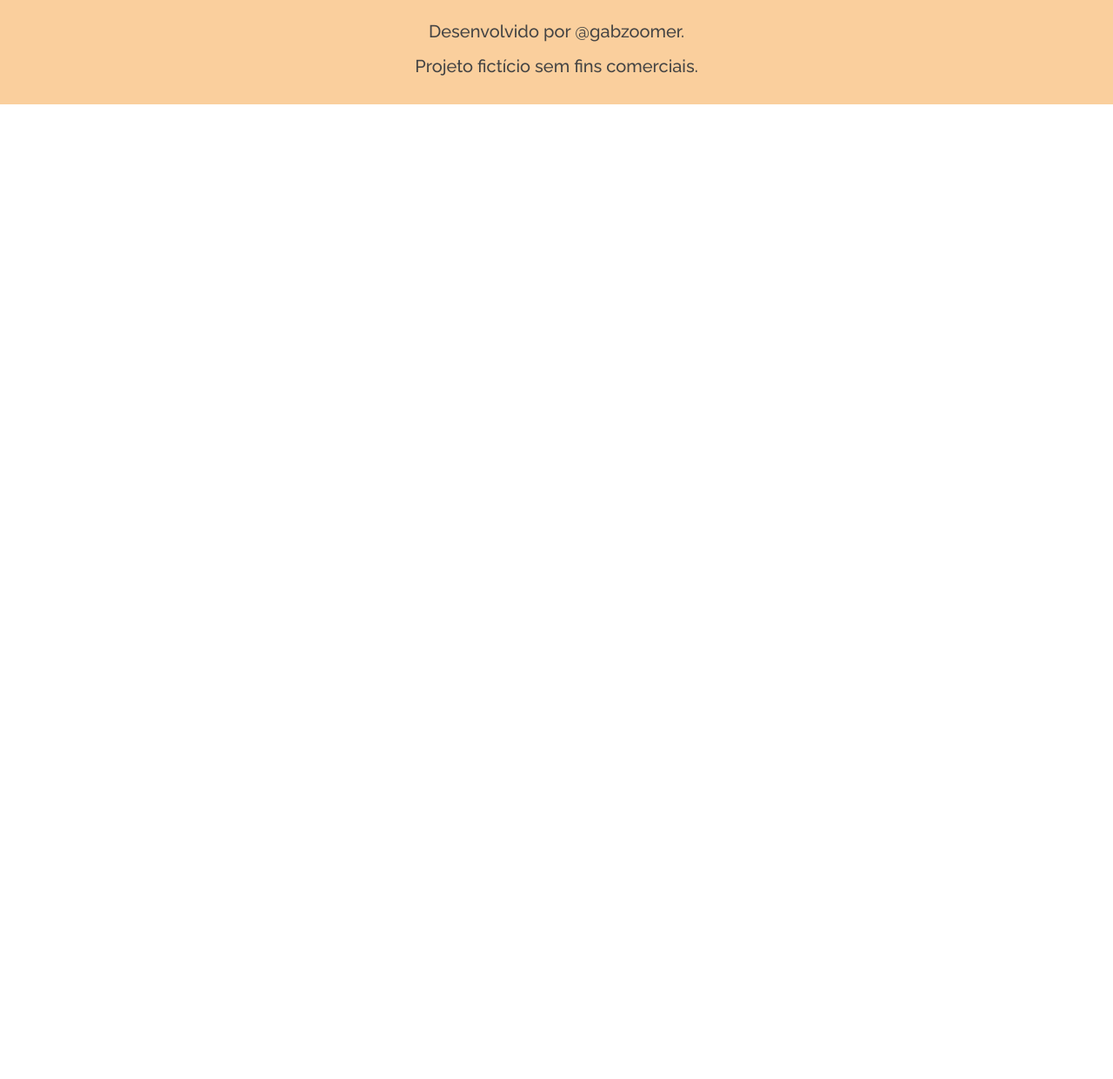
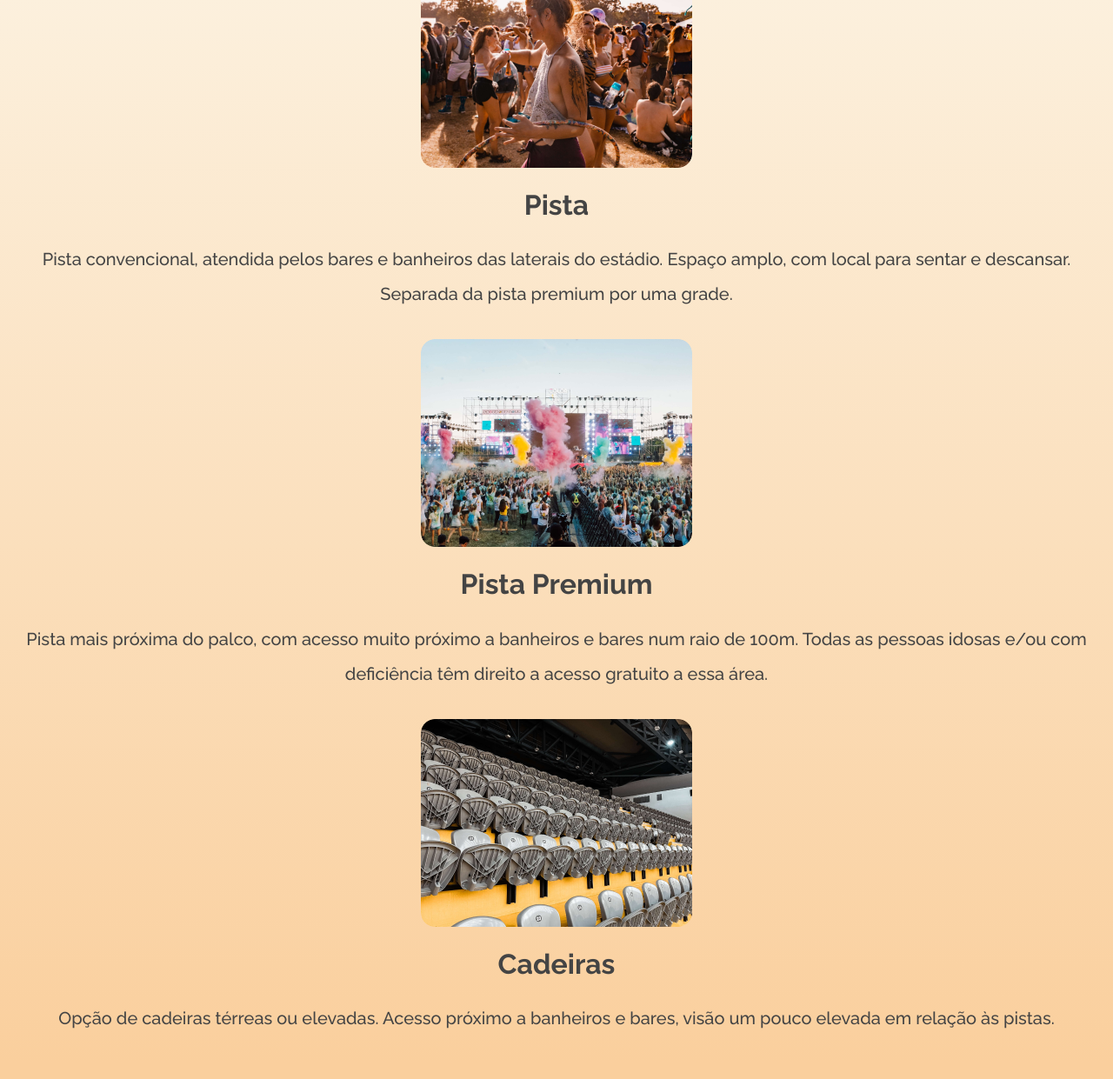
Before and after one commit to gabzoom/codechella-festival, a plain HTML site: page setores.html in a window 1280 px wide. Shown: the part 1816-3057 px from the top of the page at 87% size. Before the commit the page ends 1936 px from the top, so only its background shows below. Drawn offline with Linux system fonts and the light colour scheme; a web font is replaced by a local one.

Commit message:
:sparkles: feat: Add seção "Mais detalhes" na página de setores

```diff
--- a/setores.html
+++ b/setores.html
@@ -81,6 +81,41 @@
                     </li>
                 </ul>
             </section>
+
+            <section class="detalhes">
+                <h2>Mais detalhes sobre os setores:</h2>
+
+                <div class="detalhes-pista">
+                    <img src="./assets/pista.png" alt="" />
+                    <h3>Pista</h3>
+                    <p>
+                        Pista convencional, atendida pelos bares e banheiros das
+                        laterais do estádio. Espaço amplo, com local para sentar
+                        e descansar. Separada da pista premium por uma grade.
+                    </p>
+                </div>
+
+                <div class="detalhes-pista-premium">
+                    <img src="./assets/pista_premium.png" alt="" />
+                    <h3>Pista Premium</h3>
+                    <p>
+                        Pista mais próxima do palco, com acesso muito próximo a
+                        banheiros e bares num raio de 100m. Todas as pessoas
+                        idosas e/ou com deficiência têm direito a acesso
+                        gratuito a essa área.
+                    </p>
+                </div>
+
+                <div class="detalhes-cadeiras">
+                    <img src="./assets/cadeiras.png" alt="" />
+                    <h3>Cadeiras</h3>
+                    <p>
+                        Opção de cadeiras térreas ou elevadas. Acesso próximo a
+                        banheiros e bares, visão um pouco elevada em relação às
+                        pistas.
+                    </p>
+                </div>
+            </section>
         </main>
 
         <footer>
--- /dev/null
+++ b/styles/detalhes.css
@@ -0,0 +1,32 @@
+.detalhes {
+    font-family: var(--fonte-texto);
+    text-align: center;
+    padding: 32px 24px;
+    display: flex;
+    flex-direction: column;
+    gap: 32px;
+}
+
+.detalhes img {
+    border-radius: 16px;
+    display: block;
+    margin: auto;
+    max-width: 100%;
+}
+
+.detalhes h2,
+.detalhes h3 {
+    font-size: 32px;
+    line-height: 37.5px;
+    font-weight: 700;
+}
+
+.detalhes h3 {
+    margin: 24px 0;
+}
+
+.detalhes p {
+    font-size: 20px;
+    line-height: 40px;
+    font-weight: 500;
+}
--- a/styles/style.css
+++ b/styles/style.css
@@ -9,6 +9,7 @@
 @import url('atracoes.css');
 @import url('banner_setores.css');
 @import url('palco.css');
+@import url('detalhes.css');
 
 :root {
     --azul-escuro: #2e7ba2;
```
Also changed, not shown: assets/cadeiras.png (added), assets/pista.png (added), assets/pista_premium.png (added).
